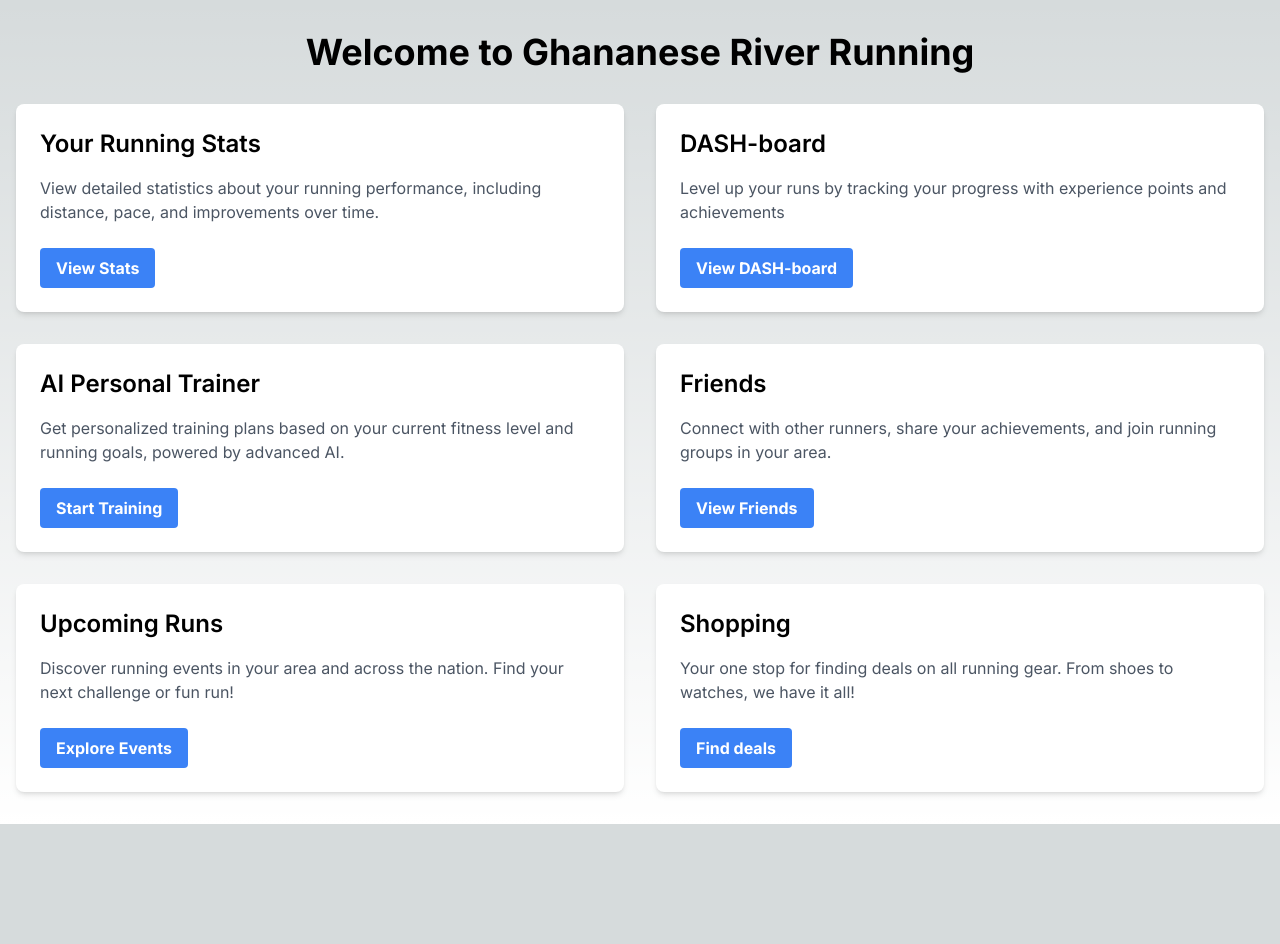
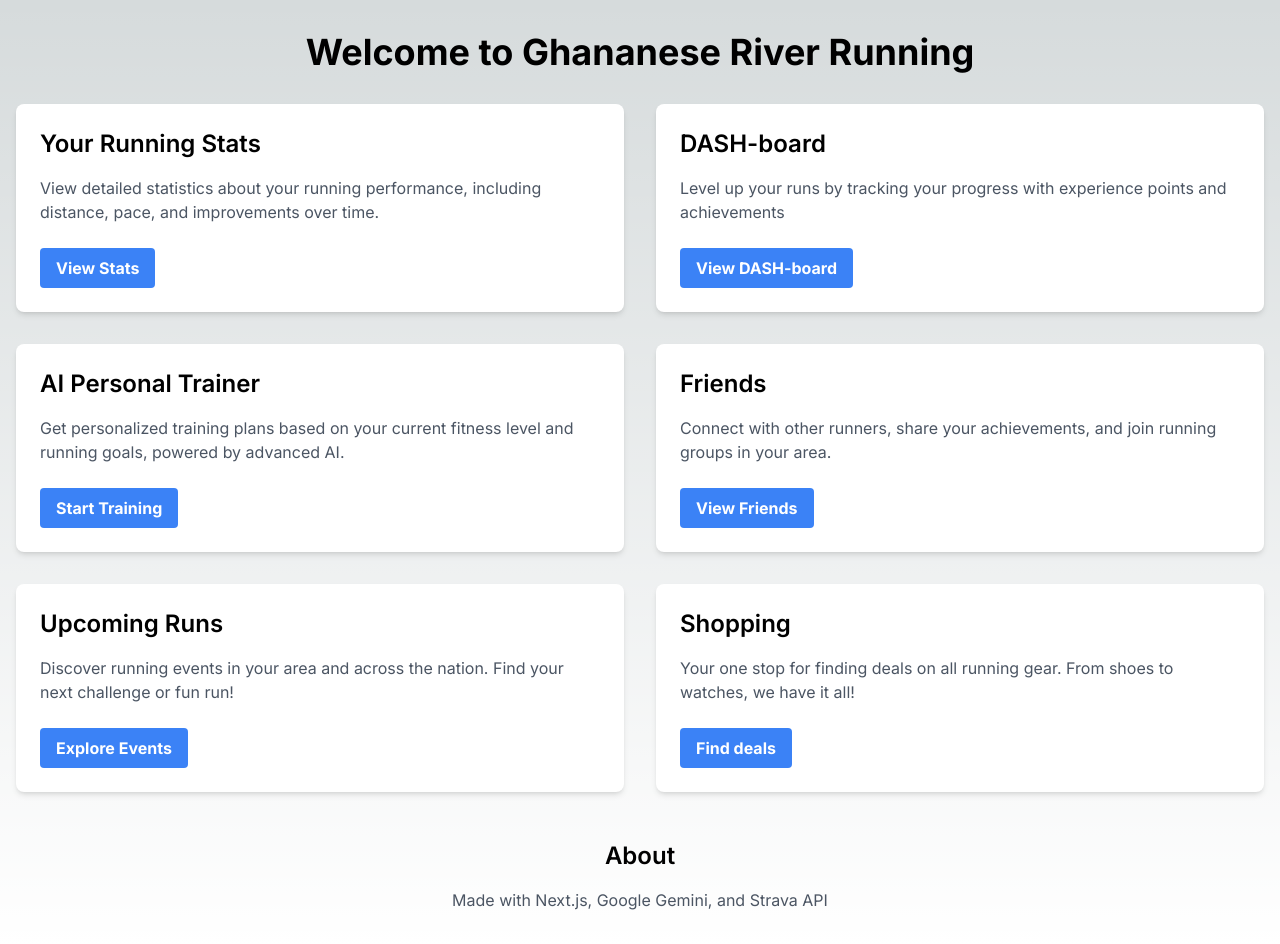
Before and after one commit to xROBERTINOx/windycityhacks, a Next.js app in the folder my-app/: page / in a window 1280 px wide. Before the commit the page ends 824 px from the top, so only its background shows below. Built offline with nearby package versions, Linux system fonts and the light colour scheme.

Commit message:
added about at bottom of home page with made with what apis

```diff
--- a/my-app/app/page.tsx
+++ b/my-app/app/page.tsx
@@ -49,6 +49,13 @@ const HomePage: React.FC = () => {
           buttonLink="/shopping"
         />
       </div>
+
+      <div className="mt-12 text-center">
+        <h2 className="text-2xl font-semibold mb-4">About</h2>
+        <p className="text-gray-600">
+          Made with Next.js, Google Gemini, and Strava API
+        </p>
+      </div>
     </div>
   );
 };
@@ -70,7 +77,6 @@ const Section: React.FC<SectionProps> = ({ title, description, buttonText, butto
           {buttonText}
         </button>
       </Link>
-      {/* put what this button should do */}
     </div>
   );
 };
```
